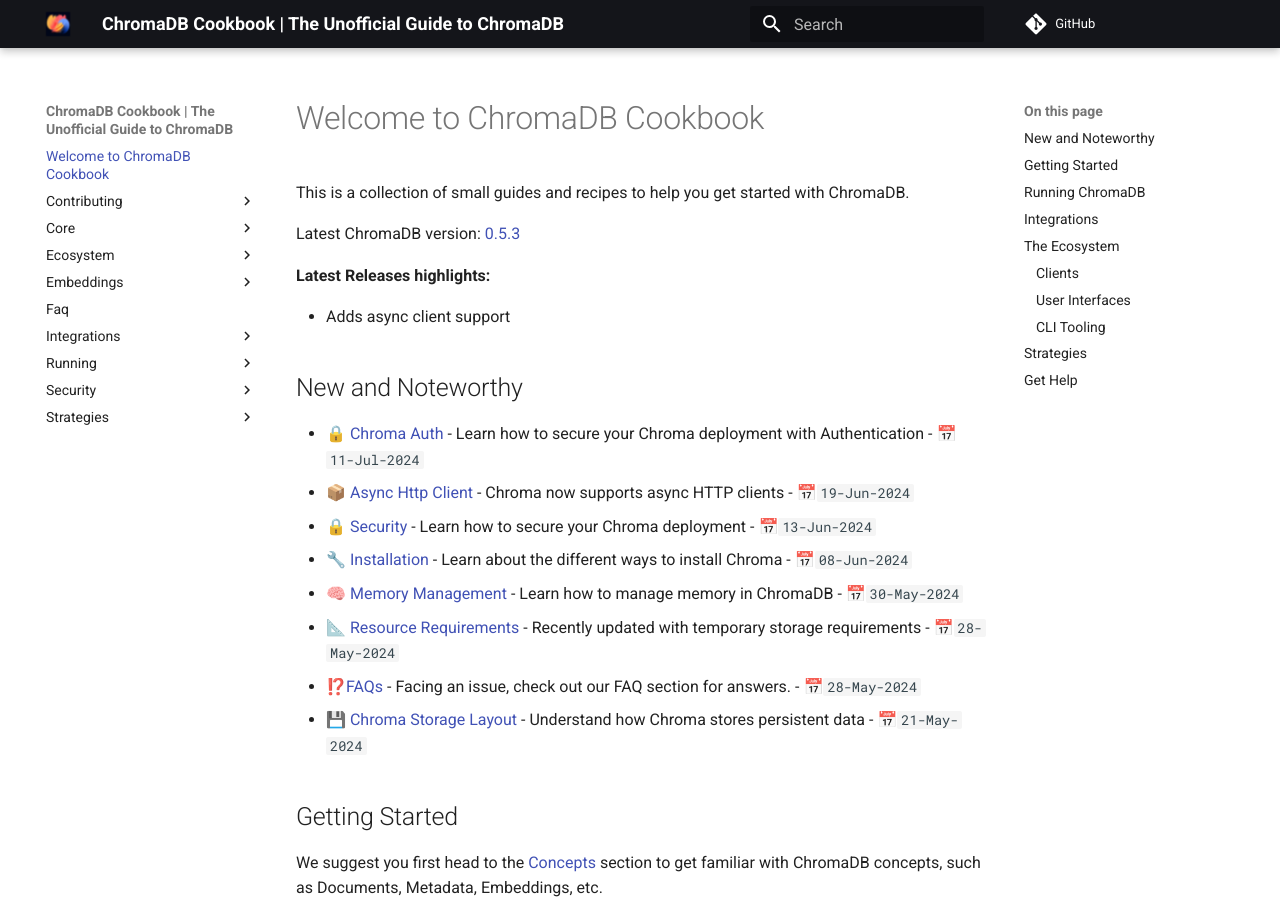
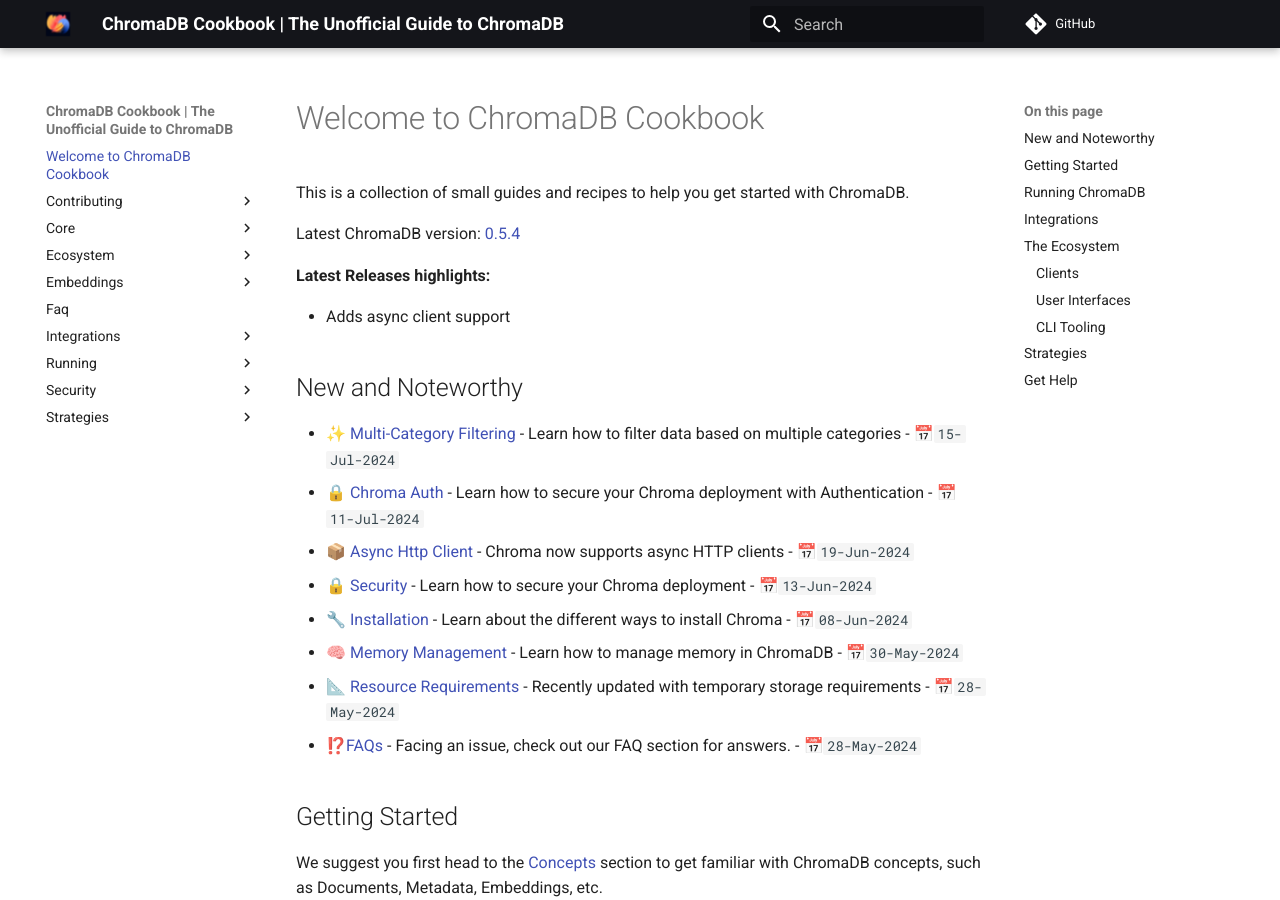
Before and after one commit to amikos-tech/chroma-cookbook, an MkDocs documentation site: the page built from docs/index.md, in a window 1280 px wide and 900 px high. Built offline with MkDocs 1.6.1 and Material for MkDocs 9.7.7, drawn with Linux system fonts in a browser that asks for light colours; comment, search, counter and statistics services are not loaded.

Commit message:
feat: Added multi-category filtering and bumping latest version ot 0.5.4

```diff
--- a/docs/index.md
+++ b/docs/index.md
@@ -2,7 +2,7 @@
 
 This is a collection of small guides and recipes to help you get started with ChromaDB.
 
-Latest ChromaDB version: [0.5.3](https://github.com/chroma-core/chroma/releases/tag/0.5.3)
+Latest ChromaDB version: [0.5.4](https://github.com/chroma-core/chroma/releases/tag/0.5.4)
 
 **Latest Releases highlights:**
 
@@ -10,6 +10,7 @@
 
 ## New and Noteworthy
 
+- ✨ [Multi-Category Filtering](strategies/multi-category-filters.md) - Learn how to filter data based on multiple categories - 📅`15-Jul-2024`
 - 🔒 [Chroma Auth](security/auth.md) - Learn how to secure your Chroma deployment with Authentication - 📅`11-Jul-2024`
 - 📦 [Async Http Client](core/clients.md#http-client) - Chroma now supports async HTTP clients - 📅`19-Jun-2024`
 - 🔒 [Security](security/index.md) - Learn how to secure your Chroma deployment - 📅`13-Jun-2024`
@@ -17,7 +18,6 @@
 - 🧠 [Memory Management](strategies/memory-management.md) - Learn how to manage memory in ChromaDB - 📅`30-May-2024`
 - 📐 [Resource Requirements](core/resources.md) - Recently updated with temporary storage requirements - 📅`28-May-2024`
 - ⁉️[FAQs](faq/index.md) - Facing an issue, check out our FAQ section for answers. - 📅`28-May-2024`
-- 💾 [Chroma Storage Layout](core/storage-layout.md) - Understand how Chroma stores persistent data - 📅`21-May-2024`
 
 ## Getting Started
 
```
Also changed, not shown: docs/strategies/multi-category-filters.md (added, +26 -0 lines).
